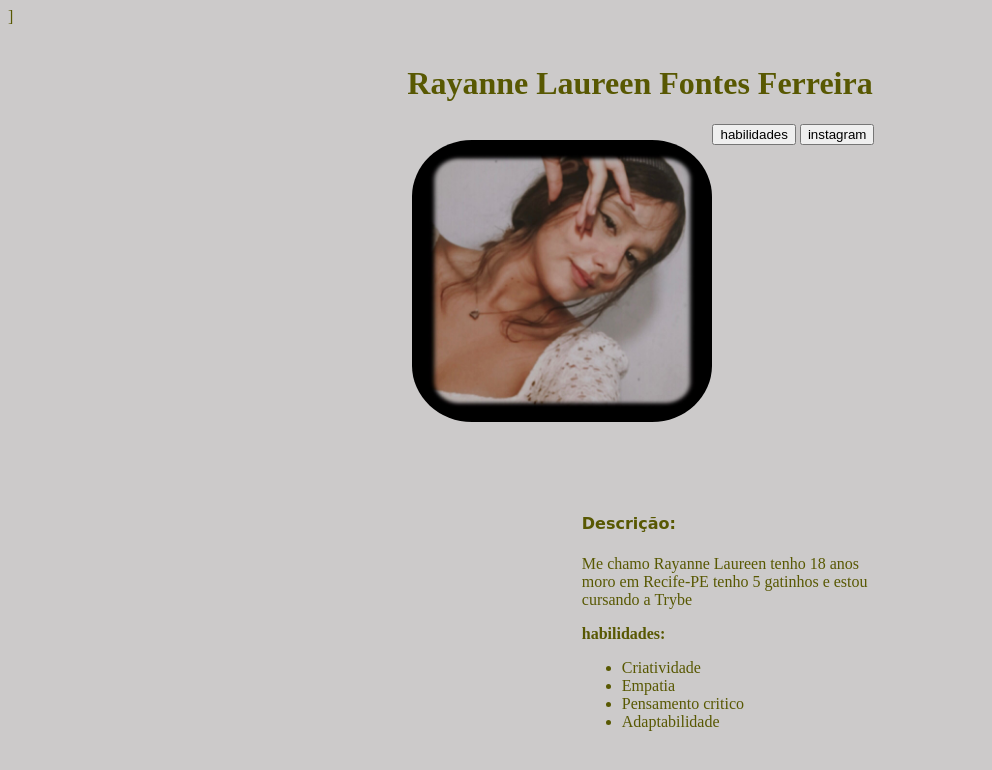
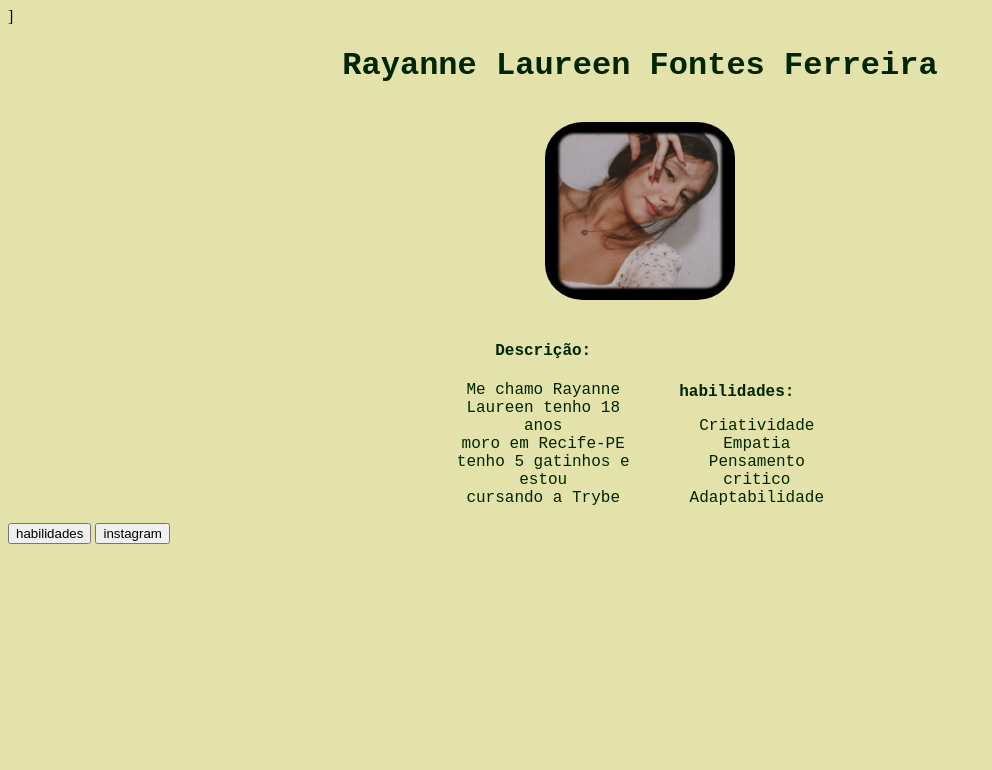
Before and after one commit to rayannelaureen/rayannelaureen.github.io, a plain HTML site: page index.html in a window 1280 px wide. Shown: the whole page, without its empty margins (0-992 px from the left). Drawn offline with Linux system fonts and the light colour scheme.

Commit message:
pagina style

```diff
--- a/index.html
+++ b/index.html
@@ -7,34 +7,35 @@
 
  </head>
   <body>
-    <br>
-    <br>
-     <h1>Rayanne Laureen Fontes Ferreira</h1>
-     <div id="DescricaoEfoto">
-        <div id="minhafoto">
-          <p id="foto" ><img src="WhatsApp Image 2023-03-22 at 19.26.06.jpeg" alt="foto da rayanne" width="300px" ></p>
-        </div>
-        <div id="minhadescricao">
-          <h4 class="topicos"><strong>Descrição:</strong></h4>
 
-          <p>Me chamo Rayanne Laureen tenho 18 anos <br> moro em Recife-PE tenho 5 gatinhos e estou <br> cursando a Trybe</p>
-          <p><strong>habilidades:</strong></p>
-          <ul id="habilidade">
-            <li>Criatividade</li>
-            <li>Empatia</li>
-            <li>Pensamento critico</li>
-            <li>Adaptabilidade</li>
+   <div id="blocoGeral">
+    <h1 id="meuNome">Rayanne Laureen Fontes Ferreira</h1>
 
+    <div id="fotoDescricaoHabilidades">
+      <p ><img id="foto" class="poraolado" src="WhatsApp Image 2023-03-22 at 19.26.06.jpeg" alt="foto da rayanne" width="300px" ></p>
+
+     <div id="descricaoHabilidades">
+      <div id="descricao" class="poraolado">
+        <h4><strong>Descrição:</strong></h4>
+        <p>Me chamo Rayanne Laureen tenho 18 anos <br> moro em Recife-PE tenho 5 gatinhos e estou <br> cursando a Trybe</p>
+      </div>
+      <div id="habilidades" class="poraolado">
+        <p><strong>habilidades:</strong></p>
+        <ul id="habilidadelista">
+          <li>Criatividade</li>
+          <li>Empatia</li>
+          <li>Pensamento critico</li>
+          <li>Adaptabilidade</li>
         </ul>
-        </div>
       </div>
+     </div>
+   </div>
+  </div>
+      <button id="botao1">habilidades</button>
+      <button id="botao2">instagram</button>
 
 
 
-    <div class="button">
-      <button id="botao1">habilidades</button>
-      <button id="botao2">instagram</button>
-    </div>
 
   </body>
 </html>
--- a/style.css
+++ b/style.css
@@ -1,49 +1,43 @@
+body{
+    background-color: rgb(226, 226, 170);
+}
 
 h1{
-    text-align: center;
+    font-family: 'Courier New', Courier, monospace;
 }
 
-img{
-    border-radius: 20%
+#blocoGeral{
+    text-align: center;
+    color: rgb(1, 37, 1);
+
 }
-#minhafoto{
-    padding-left: 32%;
-    float: left;
+#fotoDescricaoHabilidades{
+
+    display: inline-block;
+    width: 50%;
+
 }
-#minhadescricao{
-    padding-right: 32%;
-    padding-top: 4%;
-    float: right;
-}
-#topicoDeHabilidade{
-    padding-right: 32%;
-    padding-top: 4%;
-    position: absolute;
+#foto{
+    border-radius: 20%;
 
 
 }
-
-div.button botao1 botao2{
-    background-color: rgb(88, 88, 2);
-    color: black;
+#descricaoHabilidades{
 
 
 }
+#descricao{
+    font-family: 'Courier New', Courier, monospace;
 
-
-body{
-  background-color: rgb(204, 202, 202);
-  color: rgb(88, 88, 2);
 }
-.topicos{
-  font-family: cursive;
-  color: rgb(88, 88, 2);
+#habilidades{
+    font-family: 'Courier New', Courier, monospace;
+}
+#habilidadelista{
+    list-style: none;
 }
 
-#descricao{
+.poraolado{
     display: inline-block;
+    width: 30%;
 }
-
-.button{
-    padding-left: 50%;
-}
```
